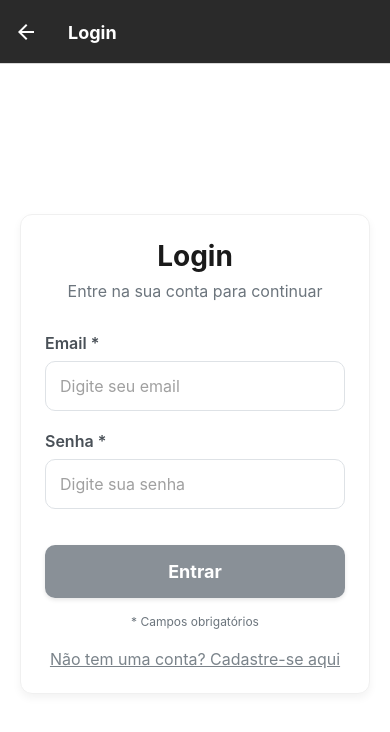
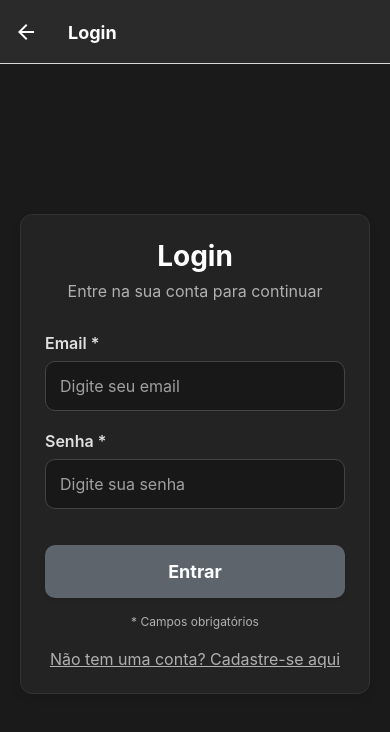
Before and after one commit to IvanSuiyama/noiton2_frontend, a React Native app: screen /Login in a window 390 px wide. Shown: the top 732 px of the page. Built offline with nearby package versions, Linux system fonts and the light colour scheme.

Commit message:
Ajustes finais para a primeira entrega

```diff
--- a/components_ivan/auth/LoginScreen.tsx
+++ b/components_ivan/auth/LoginScreen.tsx
@@ -209,7 +209,7 @@ const LoginScreen: React.FC<Props> = ({navigation}) => {
 const styles = StyleSheet.create({
   container: {
     flex: 1,
-    backgroundColor: '#ffffff',
+    backgroundColor: '#1a1a1a',
   },
   scrollContainer: {
     flexGrow: 1,
@@ -217,7 +217,7 @@ const styles = StyleSheet.create({
     padding: 20,
   },
   formContainer: {
-    backgroundColor: '#ffffff',
+    backgroundColor: '#232323',
     borderRadius: 12,
     padding: 24,
     shadowColor: '#000',
@@ -225,24 +225,24 @@ const styles = StyleSheet.create({
       width: 0,
       height: 4,
     },
-    shadowOpacity: 0.05,
+    shadowOpacity: 0.10,
     shadowRadius: 8,
     elevation: 8,
     borderWidth: 1,
-    borderColor: '#f0f0f0',
+    borderColor: '#333',
   },
   title: {
     fontSize: 28,
     fontWeight: 'bold',
     textAlign: 'center',
     marginBottom: 8,
-    color: '#1a1a1a',
+    color: '#fff',
   },
   subtitle: {
     fontSize: 16,
     textAlign: 'center',
     marginBottom: 32,
-    color: '#6c757d',
+    color: '#b0b0b0',
   },
   inputContainer: {
     marginBottom: 20,
@@ -251,16 +251,16 @@ const styles = StyleSheet.create({
     fontSize: 16,
     fontWeight: '600',
     marginBottom: 8,
-    color: '#495057',
+    color: '#e0e0e0',
   },
   input: {
     borderWidth: 1.5,
-    borderColor: '#dee2e6',
+    borderColor: '#444',
     borderRadius: 10,
     padding: 14,
     fontSize: 16,
-    backgroundColor: '#ffffff',
-    color: '#495057',
+    backgroundColor: '#181818',
+    color: '#fff',
   },
   inputError: {
     borderColor: '#dc3545',
@@ -271,7 +271,7 @@ const styles = StyleSheet.create({
     marginTop: 6,
   },
   button: {
-    backgroundColor: 'rgba(108, 117, 125, 0.8)', // Cinza transparente
+    backgroundColor: 'rgba(108, 117, 125, 0.8)',
     borderRadius: 10,
     padding: 16,
     alignItems: 'center',
@@ -289,13 +289,13 @@ const styles = StyleSheet.create({
     backgroundColor: 'rgba(108, 117, 125, 0.4)',
   },
   buttonText: {
-    color: '#ffffff',
+    color: '#fff',
     fontSize: 18,
     fontWeight: 'bold',
   },
   requiredText: {
     fontSize: 12,
-    color: '#6c757d',
+    color: '#b0b0b0',
     textAlign: 'center',
     marginTop: 16,
   },
@@ -304,7 +304,7 @@ const styles = StyleSheet.create({
     alignItems: 'center',
   },
   linkText: {
-    color: 'rgba(108, 117, 125, 0.9)',
+    color: '#b0b0b0',
     fontSize: 16,
     textDecorationLine: 'underline',
   },
--- a/components_ivan/popup/FirstTimePopup.tsx
+++ b/components_ivan/popup/FirstTimePopup.tsx
@@ -80,13 +80,13 @@ const FirstTimePopup: React.FC<Props> = ({
 const styles = StyleSheet.create({
   overlay: {
     flex: 1,
-    backgroundColor: 'rgba(0, 0, 0, 0.5)',
+    backgroundColor: 'rgba(0, 0, 0, 0.7)',
     justifyContent: 'center',
     alignItems: 'center',
     paddingHorizontal: 20,
   },
   popup: {
-    backgroundColor: '#ffffff',
+    backgroundColor: '#232323',
     borderRadius: 16,
     padding: 32,
     width: Math.min(width - 40, 400),
@@ -100,7 +100,7 @@ const styles = StyleSheet.create({
     shadowRadius: 16,
     elevation: 16,
     borderWidth: 1,
-    borderColor: '#f0f0f0',
+    borderColor: '#333',
   },
   iconContainer: {
     alignItems: 'center',
@@ -112,13 +112,13 @@ const styles = StyleSheet.create({
   title: {
     fontSize: 24,
     fontWeight: 'bold',
-    color: '#1a1a1a',
+    color: '#fff',
     textAlign: 'center',
     marginBottom: 16,
   },
   message: {
     fontSize: 16,
-    color: '#6c757d',
+    color: '#b0b0b0',
     textAlign: 'center',
     lineHeight: 24,
     marginBottom: 32,
@@ -139,14 +139,14 @@ const styles = StyleSheet.create({
   },
   infoText: {
     fontSize: 16,
-    color: '#495057',
+    color: '#e0e0e0',
     flex: 1,
   },
   buttonsContainer: {
     gap: 12,
   },
   createButton: {
-    backgroundColor: 'rgba(108, 117, 125, 0.8)', // Cinza transparente
+    backgroundColor: 'rgba(108, 117, 125, 0.8)',
     borderRadius: 12,
     paddingVertical: 16,
     alignItems: 'center',
@@ -160,7 +160,7 @@ const styles = StyleSheet.create({
     elevation: 4,
   },
   createButtonText: {
-    color: '#ffffff',
+    color: '#fff',
     fontSize: 18,
     fontWeight: 'bold',
   }
--- a/components_ivan/usuario/cadUsuario.tsx
+++ b/components_ivan/usuario/cadUsuario.tsx
@@ -208,7 +208,7 @@ const CadUsuario: React.FC<Props> = ({navigation}) => {
 const styles = StyleSheet.create({
   container: {
     flex: 1,
-    backgroundColor: '#ffffff',
+    backgroundColor: '#1a1a1a',
   },
   scrollContainer: {
     flexGrow: 1,
@@ -216,7 +216,7 @@ const styles = StyleSheet.create({
     padding: 20,
   },
   formContainer: {
-    backgroundColor: '#ffffff',
+    backgroundColor: '#232323',
     borderRadius: 12,
     padding: 24,
     shadowColor: '#000',
@@ -224,18 +224,18 @@ const styles = StyleSheet.create({
       width: 0,
       height: 4,
     },
-    shadowOpacity: 0.05,
+    shadowOpacity: 0.10,
     shadowRadius: 8,
     elevation: 8,
     borderWidth: 1,
-    borderColor: '#f0f0f0',
+    borderColor: '#333',
   },
   title: {
     fontSize: 28,
     fontWeight: 'bold',
     textAlign: 'center',
     marginBottom: 32,
-    color: '#1a1a1a',
+    color: '#fff',
   },
   inputContainer: {
     marginBottom: 20,
@@ -244,16 +244,16 @@ const styles = StyleSheet.create({
     fontSize: 16,
     fontWeight: '600',
     marginBottom: 8,
-    color: '#495057',
+    color: '#e0e0e0',
   },
   input: {
     borderWidth: 1.5,
-    borderColor: '#dee2e6',
+    borderColor: '#444',
     borderRadius: 10,
     padding: 14,
     fontSize: 16,
-    backgroundColor: '#ffffff',
-    color: '#495057',
+    backgroundColor: '#181818',
+    color: '#fff',
   },
   inputError: {
     borderColor: '#dc3545',
@@ -264,7 +264,7 @@ const styles = StyleSheet.create({
     marginTop: 6,
   },
   button: {
-    backgroundColor: 'rgba(108, 117, 125, 0.8)', // Cinza transparente
+    backgroundColor: 'rgba(108, 117, 125, 0.8)',
     borderRadius: 10,
     padding: 16,
     alignItems: 'center',
@@ -282,13 +282,13 @@ const styles = StyleSheet.create({
     backgroundColor: 'rgba(108, 117, 125, 0.4)',
   },
   buttonText: {
-    color: '#ffffff',
+    color: '#fff',
     fontSize: 18,
     fontWeight: 'bold',
   },
   requiredText: {
     fontSize: 12,
-    color: '#6c757d',
+    color: '#b0b0b0',
     textAlign: 'center',
     marginTop: 16,
   },
--- a/components_ivan/welcome/WelcomeScreen.tsx
+++ b/components_ivan/welcome/WelcomeScreen.tsx
@@ -72,7 +72,7 @@ const WelcomeScreen: React.FC<Props> = ({navigation}) => {
 const styles = StyleSheet.create({
   container: {
     flex: 1,
-    backgroundColor: '#ffffff',
+    backgroundColor: '#1a1a1a',
   },
   content: {
     flex: 1,
@@ -87,7 +87,7 @@ const styles = StyleSheet.create({
     width: 80,
     height: 80,
     borderRadius: 20,
-    backgroundColor: 'rgba(108, 117, 125, 0.8)', // Cinza transparente
+    backgroundColor: 'rgba(108, 117, 125, 0.8)',
     justifyContent: 'center',
     alignItems: 'center',
     shadowColor: '#000',
@@ -102,7 +102,7 @@ const styles = StyleSheet.create({
   logoText: {
     fontSize: 48,
     fontWeight: 'bold',
-    color: '#ffffff',
+    color: '#fff',
   },
   welcomeContainer: {
     alignItems: 'center',
@@ -110,20 +110,20 @@ const styles = StyleSheet.create({
   },
   welcomeTitle: {
     fontSize: 24,
-    color: '#6c757d',
+    color: '#b0b0b0',
     marginBottom: 8,
     textAlign: 'center',
   },
   appName: {
     fontSize: 42,
     fontWeight: 'bold',
-    color: '#1a1a1a',
+    color: '#fff',
     marginBottom: 16,
     letterSpacing: -1,
   },
   welcomeSubtitle: {
     fontSize: 16,
-    color: '#6c757d',
+    color: '#b0b0b0',
     textAlign: 'center',
     lineHeight: 24,
   },
@@ -132,7 +132,7 @@ const styles = StyleSheet.create({
     marginBottom: 32,
   },
   loginButton: {
-    backgroundColor: 'rgba(108, 117, 125, 0.8)', // Cinza transparente
+    backgroundColor: 'rgba(108, 117, 125, 0.8)',
     borderRadius: 12,
     paddingVertical: 16,
     paddingHorizontal: 32,
@@ -148,7 +148,7 @@ const styles = StyleSheet.create({
     elevation: 4,
   },
   loginButtonText: {
-    color: '#ffffff',
+    color: '#fff',
     fontSize: 18,
     fontWeight: 'bold',
   },
@@ -162,7 +162,7 @@ const styles = StyleSheet.create({
     alignItems: 'center',
   },
   signupButtonText: {
-    color: '#495057',
+    color: '#b0b0b0',
     fontSize: 18,
     fontWeight: 'bold',
   },
@@ -171,7 +171,7 @@ const styles = StyleSheet.create({
   },
   infoText: {
     fontSize: 14,
-    color: '#6c757d',
+    color: '#b0b0b0',
     textAlign: 'center',
     lineHeight: 20,
   },
```
